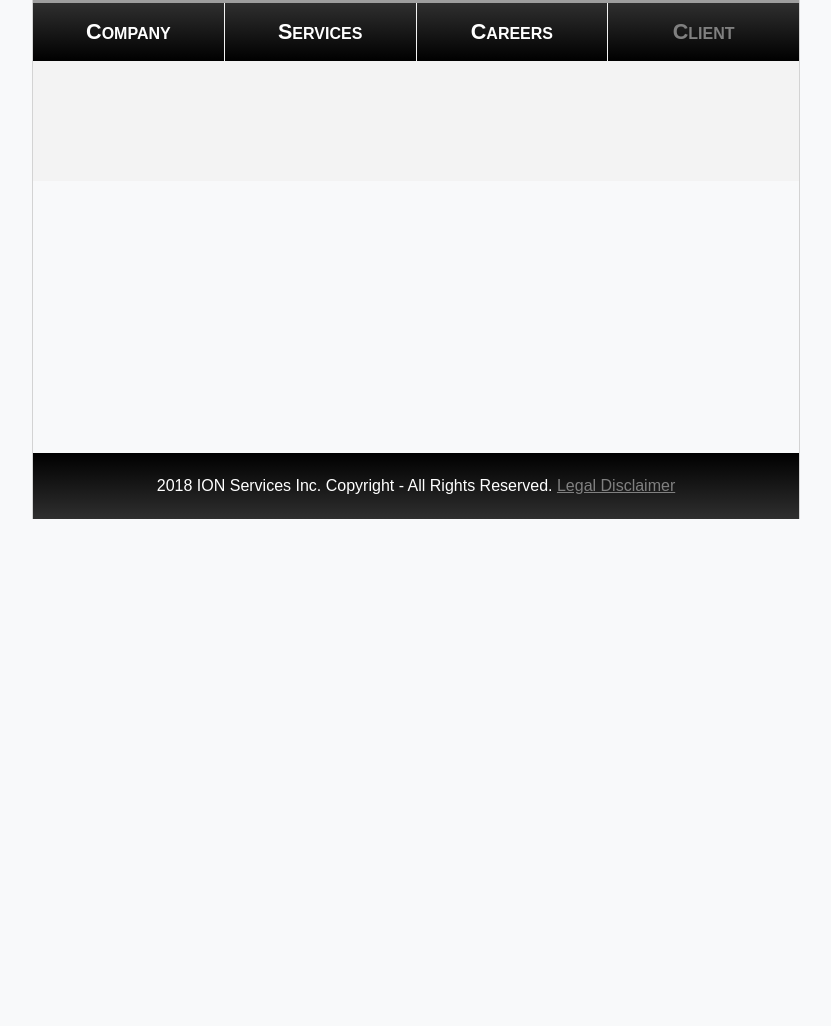
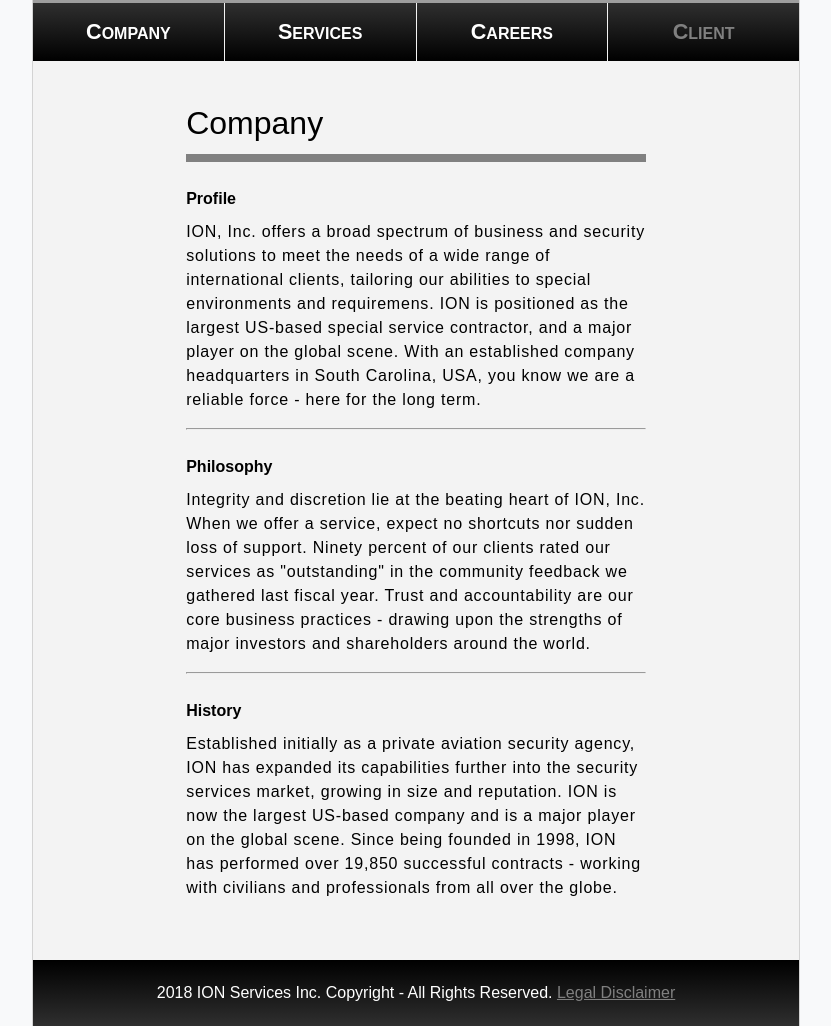
Before and after one commit to happy20421/happy20421.github.io, a plain HTML site: page ion/pages/empty_template.html in a window 1280 px wide. Shown: the part 281-1307 px from the top of the page, without its empty margins (224-1055 px from the left). Before the commit the page ends 800 px from the top, so only its background shows below. Drawn offline with Linux system fonts and the light colour scheme; grey boxes are pictures that could not be loaded.

Commit message:
wrapped main in a div

```diff
--- a/ion/pages/empty_template.html
+++ b/ion/pages/empty_template.html
@@ -30,10 +30,30 @@
             </ul>
         </nav>
 
-        <main>
-            <section>
-            </section>
-        </main>
+        <div class="main-wrapper">
+            <main>
+                <h1>Company</h1>
+
+                <section>
+                    <h2>Profile</h2>
+                    <p>ION, Inc. offers a broad spectrum of business and security solutions to meet the needs of a wide range of international clients, tailoring our abilities to special environments and requiremens. ION is positioned as the largest US-based special service contractor, and a major player on the global scene. With an established company headquarters in South Carolina, USA, you know we are a reliable force - here for the long term.</p>
+                </section>
+
+                <hr>
+
+                <section>
+                    <h2>Philosophy</h2>
+                    <p>Integrity and discretion lie at the beating heart of ION, Inc. When we offer a service, expect no shortcuts nor sudden loss of support. Ninety percent of our clients rated our services as "outstanding" in the community feedback we gathered last fiscal year. Trust and accountability are our core business practices - drawing upon the strengths of major investors and shareholders around the world.</p>
+                </section>
+
+                <hr>
+
+                <section>
+                    <h2>History</h2>
+                    <p>Established initially as a private aviation security agency, ION has expanded its capabilities further into the security services market, growing in size and reputation. ION is now the largest US-based company and is a major player on the global scene. Since being founded in 1998, ION has performed over 19,850 successful contracts - working with civilians and professionals from all over the globe.</p>
+                </section>
+            </main>
+        </div>
 
         <footer class="page-footer">
             <p>2018 ION Services Inc. Copyright - All Rights Reserved. <a href="">Legal Disclaimer</a></p>
```
Also changed, not shown: index.html (+2 -0 lines), ion/pages/careers.html (+2 -0 lines), ion/pages/company.html (+2 -0 lines), ion/pages/services.html (+2 -0 lines), armory/pages/armory.html (added), armory/pages/cart.html (added), armory/pages/shopping.html (added).
